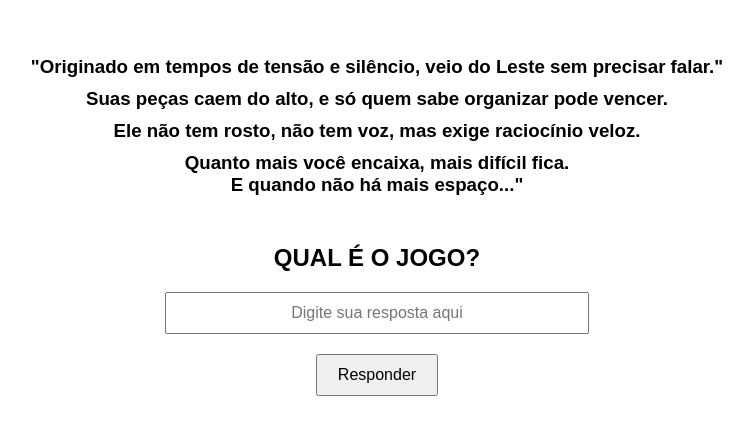
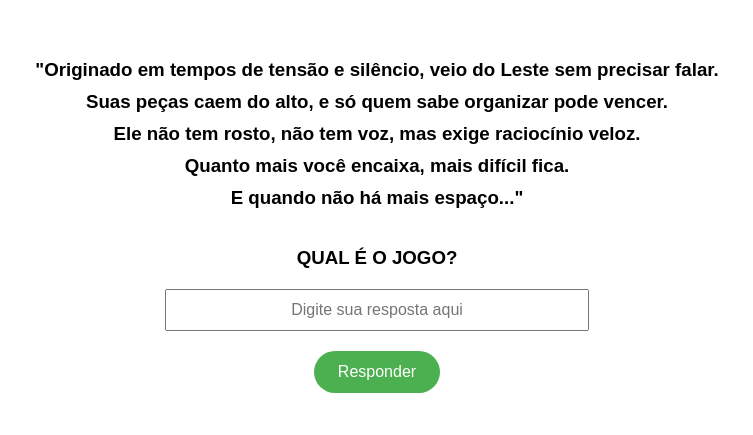
Before and after one commit to Dev-mslf/HackaPride, a plain HTML site: page index.html in a window 1280 px wide. Shown: the part 199-634 px from the top of the page, without its empty margins (263-1016 px from the left). Drawn offline with Linux system fonts and the light colour scheme.

Commit message:
Update index.html

```diff
--- a/index.html
+++ b/index.html
@@ -28,13 +28,24 @@
       text-align: center;
     }
 
-    button {
-      padding: 10px 20px;
-      font-size: 16px;
-      margin: 0 auto;
-      display: block;
-      cursor: pointer;
-    }
+   button {
+  padding: 12px 24px;
+  font-size: 16px;
+  margin: 20px auto 0;
+  display: block;
+  cursor: pointer;
+  background-color: #4CAF50;        /* verde suave */
+  color: white;                      /* texto branco */
+  border: none;                      /* sem borda */
+  border-radius: 30px;               /* borda redonda */
+  transition: background-color 0.3s, transform 0.2s;
+}
+
+button:hover {
+  background-color: #45a049;         /* verde um pouco mais escuro no hover */
+  transform: scale(1.05);            /* leve aumento ao passar o mouse */
+}
+
 
     .hidden {
       display: none;
@@ -56,12 +67,13 @@
 <body>
 
   <div id="game">
-    <h3>"Originado em tempos de tensão e silêncio, veio do Leste sem precisar falar."</h3>
+    <h3>"Originado em tempos de tensão e silêncio, veio do Leste sem precisar falar.</h3>
     <h3>Suas peças caem do alto, e só quem sabe organizar pode vencer.</h3>
     <h3>Ele não tem rosto, não tem voz, mas exige raciocínio veloz.</h3>
-    <h3>Quanto mais você encaixa, mais difícil fica.<br>E quando não há mais espaço..."</h3>
+    <h3>Quanto mais você encaixa, mais difícil fica.</h3>
+    <h3>E quando não há mais espaço..."</h3>
     <br>
-    <h2>QUAL É O JOGO?</h2>
+    <h3>QUAL É O JOGO?</h3>
 
     <input type="text" id="guess" placeholder="Digite sua resposta aqui" />
     <button onclick="checkAnswer()">Responder</button>
```
